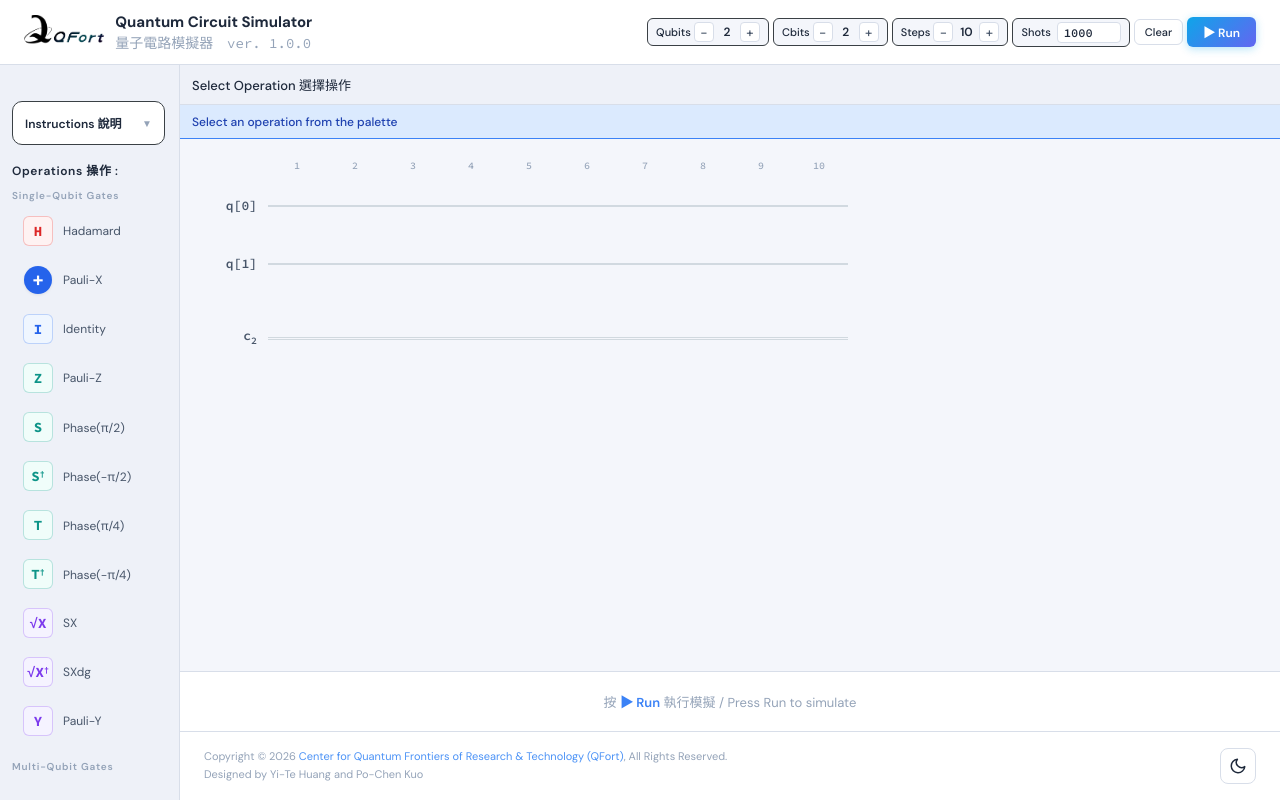
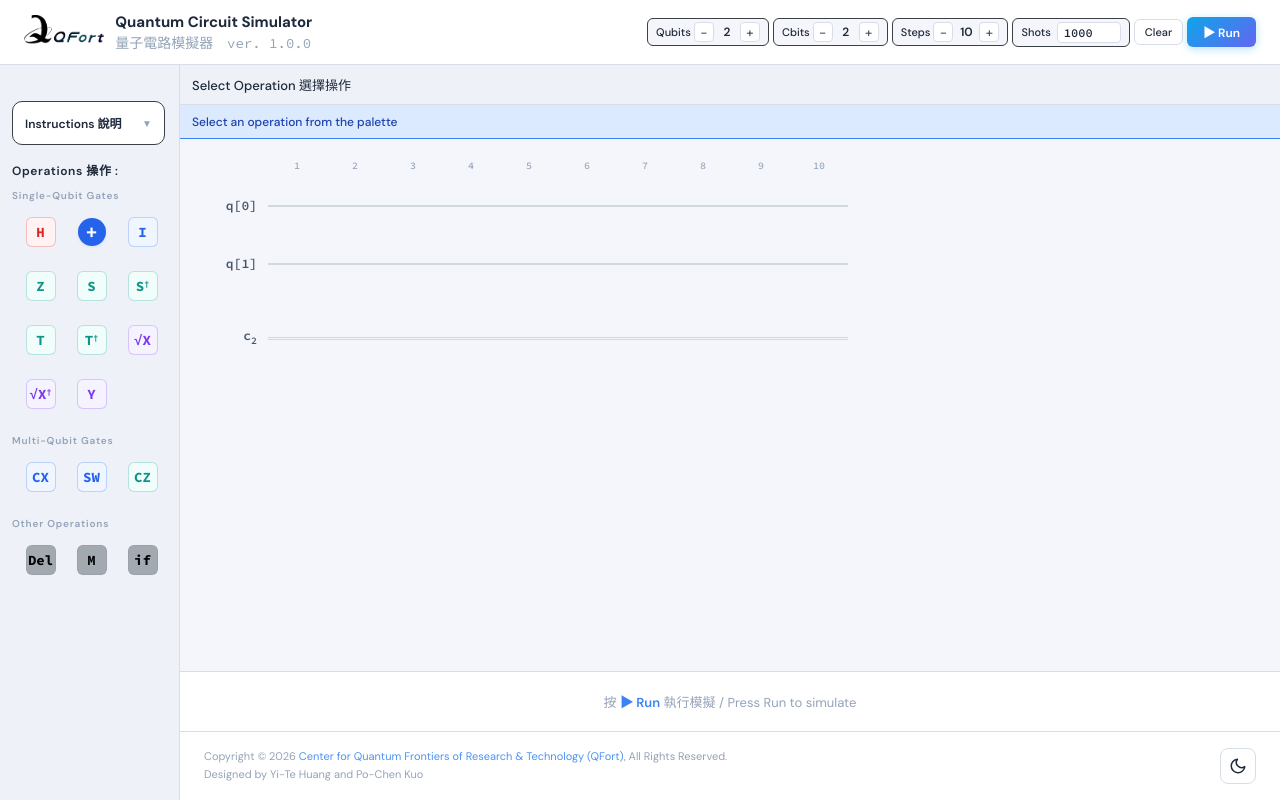
Before and after one commit to NCKU-QFort/QCsimulator, a React (Vite) app: page / in a window 1280 px wide. Built offline with nearby package versions, Linux system fonts and the light colour scheme.

Commit message:
Update gate palette (#12)

```diff
--- a/src/components/GatePalette.jsx
+++ b/src/components/GatePalette.jsx
@@ -30,29 +30,37 @@ function GateButton({ gate, gateKey, selected, onClick, isMobile, theme }) {
       style={
         isMobile
           ? {
-              padding: 0,
-              border: "none",
-              background: "transparent",
+              padding: 2,
+              borderRadius: 8,
+              border: `2px solid ${selected ? (isOtherOperation ? OTHER_OPERATION_BORDER : gate.color) : "transparent"}`,
+              background: selected ? theme.hover : "transparent",
+              boxShadow: selected
+                ? `0 0 0 1px ${isOtherOperation ? OTHER_OPERATION_BORDER : gate.color}55`
+                : "none",
               cursor: "pointer",
               display: "flex",
               alignItems: "center",
               fontFamily: "inherit",
+              transition: "all 0.15s",
             }
           : {
               width: "100%",
               padding: "7px 10px",
-              marginBottom: 3,
+              marginBottom: 0,
               borderRadius: 8,
-              border: isHovered && !selected
-                ? `1px solid ${isOtherOperation ? OTHER_OPERATION_BORDER : gate.color}60`
-                : selected
-                ? `2px solid ${isOtherOperation ? OTHER_OPERATION_BORDER : gate.color}`
-                : "1px solid transparent",
+              border: `2px solid ${selected
+                ? (isOtherOperation ? OTHER_OPERATION_BORDER : gate.color)
+                : isHovered
+                ? `${isOtherOperation ? OTHER_OPERATION_BORDER : gate.color}60`
+                : "transparent"}`,
               background: selected
                 ? isOtherOperation ? theme.hover : gate.bg
                 : isHovered
                 ? `${isOtherOperation ? OTHER_OPERATION_BORDER : gate.color}15`
                 : "transparent",
+              boxShadow: selected
+                ? `0 0 0 1.5px ${isOtherOperation ? OTHER_OPERATION_BORDER : gate.color}`
+                : "none",
               color: theme.text,
               cursor: "pointer",
               display: "flex",
@@ -61,6 +69,7 @@ function GateButton({ gate, gateKey, selected, onClick, isMobile, theme }) {
               fontFamily: "inherit",
               fontSize: 13,
               transition: "all 0.15s",
+              justifyContent: "center",
             }
       }
     >
@@ -94,9 +103,6 @@ function GateButton({ gate, gateKey, selected, onClick, isMobile, theme }) {
           renderGateLabel(gate.label)
         )}
       </span>
-      {!isMobile && (
-        <span style={{ fontSize: 12, color: theme.textMid }}>{gate.desc}</span>
-      )}
     </button>
   );
 }
@@ -183,7 +189,13 @@ export function GatePalette({ selGate, selectGate, pending, isMobile, showInstru
 
       <div style={{...OperationSectionLabelStyle, marginTop: 0}}>Single-Qubit Gates</div>
 
-      <div style={isMobile ? { display: "flex", flexWrap: "wrap", gap: 4, marginBottom: 8 } : {}}>
+      <div
+        style={
+          isMobile
+            ? { display: "flex", flexWrap: "wrap", gap: 4, marginBottom: 8 }
+            : { display: "grid", gridTemplateColumns: "repeat(3, minmax(0, 1fr))", gap: 6, paddingLeft: 6 }
+        }
+      >
         {SINGLE_QUBIT_GATES.map((g) => (
           <GateButton
             key={g}
@@ -199,7 +211,13 @@ export function GatePalette({ selGate, selectGate, pending, isMobile, showInstru
 
       <div style={{ ...OperationSectionLabelStyle, marginTop: isMobile ? 4 : 16 }}>Multi-Qubit Gates</div>
 
-      <div style={isMobile ? { display: "flex", flexWrap: "wrap", gap: 4, marginBottom: 8 } : {}}>
+      <div
+        style={
+          isMobile
+            ? { display: "flex", flexWrap: "wrap", gap: 4, marginBottom: 8 }
+            : { display: "grid", gridTemplateColumns: "repeat(3, minmax(0, 1fr))", gap: 6, paddingLeft: 6 }
+        }
+      >
         {MULTI_QUBIT_GATES.map((g) => (
           <GateButton
             key={g}
@@ -215,7 +233,13 @@ export function GatePalette({ selGate, selectGate, pending, isMobile, showInstru
 
       <div style={{ ...OperationSectionLabelStyle, marginTop: isMobile ? 4 : 16 }}>Other Operations</div>
 
-      <div style={isMobile ? { display: "flex", gap: 4 } : {}}>
+      <div
+        style={
+          isMobile
+            ? { display: "flex", gap: 4 }
+            : { display: "grid", gridTemplateColumns: "repeat(3, minmax(0, 1fr))", gap: 6, paddingLeft: 6 }
+        }
+      >
         <GateButton
           gate={{ label: "Del", desc: "Delete" }}
           gateKey="DEL"
--- a/src/gateDefinitions.js
+++ b/src/gateDefinitions.js
@@ -39,7 +39,7 @@ export const GATE_DEFS = {
     label: "I",
     color: LOGICAL_GATE_COLOR,
     bg: LOGICAL_GATE_BG,
-    desc: "Identity",
+    desc: "Identity gate",
     qubits: 1,
   },
   H: {
@@ -56,7 +56,7 @@ export const GATE_DEFS = {
     label: "H",
     color: HADAMARD_GATE_COLOR,
     bg: HADAMARD_GATE_BG,
-    desc: "Hadamard",
+    desc: "Hadamard gate",
     qubits: 1,
   },
   X: {
@@ -73,7 +73,7 @@ export const GATE_DEFS = {
     label: "⊕",
     color: LOGICAL_GATE_COLOR,
     bg: LOGICAL_GATE_BG,
-    desc: "Pauli-X",
+    desc: "Pauli-X gate",
     qubits: 1,
   },
   SX: {
@@ -90,7 +90,7 @@ export const GATE_DEFS = {
     label: "√X",
     color: OTHER_GATE_COLOR,
     bg: OTHER_GATE_BG,
-    desc: "SX",
+    desc: "square-root-of-X gate",
     qubits: 1,
   },
   SXdg: {
@@ -107,7 +107,7 @@ export const GATE_DEFS = {
     label: "√X†",
     color: OTHER_GATE_COLOR,
     bg: OTHER_GATE_BG,
-    desc: "SXdg",
+    desc: "square-root-of-X (dagger) gate",
     qubits: 1,
   },
   Y: {
@@ -124,7 +124,7 @@ export const GATE_DEFS = {
     label: "Y",
     color: OTHER_GATE_COLOR,
     bg: OTHER_GATE_BG,
-    desc: "Pauli-Y",
+    desc: "Pauli-Y gate",
     qubits: 1,
   },
   Z: {
@@ -141,7 +141,7 @@ export const GATE_DEFS = {
     label: "Z",
     color: PHASE_GATE_COLOR,
     bg: PHASE_GATE_BG,
-    desc: "Pauli-Z",
+    desc: "Pauli-Z gate",
     qubits: 1,
   },
   S: {
@@ -158,7 +158,7 @@ export const GATE_DEFS = {
     label: "S",
     color: PHASE_GATE_COLOR,
     bg: PHASE_GATE_BG,
-    desc: "Phase(π/2)",
+    desc: "Phase (π/2) gate",
     qubits: 1,
   },
   Sdg: {
@@ -175,7 +175,7 @@ export const GATE_DEFS = {
     label: "S†",
     color: PHASE_GATE_COLOR,
     bg: PHASE_GATE_BG,
-    desc: "Phase(-π/2)",
+    desc: "Phase (-π/2) gate",
     qubits: 1,
   },
   T: {
@@ -192,7 +192,7 @@ export const GATE_DEFS = {
     label: "T",
     color: PHASE_GATE_COLOR,
     bg: PHASE_GATE_BG,
-    desc: "Phase(π/4)",
+    desc: "Phase (π/4) gate",
     qubits: 1,
   },
   Tdg: {
@@ -209,28 +209,28 @@ export const GATE_DEFS = {
     label: "T†",
     color: PHASE_GATE_COLOR,
     bg: PHASE_GATE_BG,
-    desc: "Phase(-π/4)",
+    desc: "Phase (-π/4) gate",
     qubits: 1,
   },
   CNOT: {
     label: "CX",
     color: LOGICAL_GATE_COLOR,
     bg: LOGICAL_GATE_BG,
-    desc: "CNOT",
+    desc: "controlled-X gate",
     qubits: 2,
   },
   CZ: {
     label: "CZ",
     color: PHASE_GATE_COLOR,
     bg: PHASE_GATE_BG,
-    desc: "CZ",
+    desc: "controlled-Z gate",
     qubits: 2,
   },
   SWAP: {
     label: "SW",
     color: LOGICAL_GATE_COLOR,
     bg: LOGICAL_GATE_BG,
-    desc: "SWAP",
+    desc: "SWAP gate",
     qubits: 2,
   },
 };
--- a/src/quantumSimulation.js
+++ b/src/quantumSimulation.js
@@ -197,7 +197,7 @@ export function runSim(nq, nc, circ, ns) {
         const measurement = measureQubit(st, q, nq);
         st = measurement.state;
 
-        // Apply measurement error: 0.5% chance to flip the result
+        // Apply measurement error
         let result = measurement.result;
         if (Math.random() < MEASUREMENT_ERROR_RATE) {
           result = result === 0 ? 1 : 0;
```
